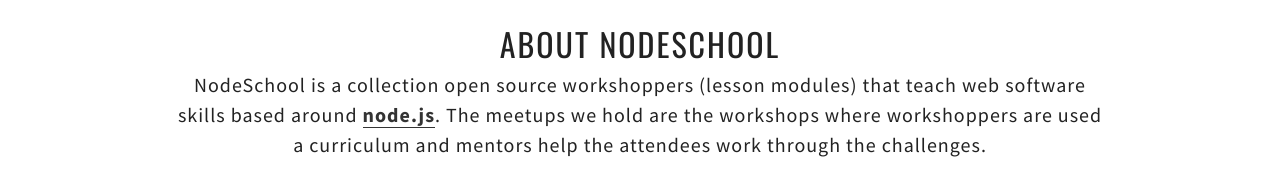
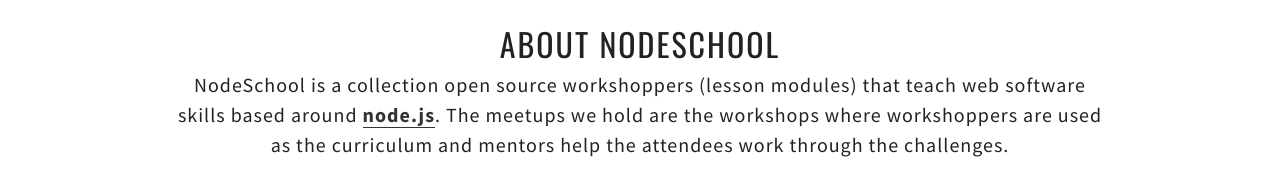
Before and after one commit to nodeschool/normal, a website: page index.html in a window 1280 px wide. Shown: the part 560-738 px from the top of the page. Drawn offline with nearby package versions, Linux system fonts and the light colour scheme.

Commit message:
Updated NodeSchool description for grammar.

```diff
--- a/index.html
+++ b/index.html
@@ -37,7 +37,7 @@
     <div class="main">
       <div class="about-nodeschool">
         <h2>About NodeSchool</h2>
-        <p class="description">NodeSchool is a collection open source workshoppers (lesson modules) that teach web software skills based around <a target="_blank" href="https://nodejs.org">node.js</a>. The meetups we hold are the workshops where workshoppers are used a curriculum and mentors help the attendees work through the challenges.</p>
+        <p class="description">NodeSchool is a collection open source workshoppers (lesson modules) that teach web software skills based around <a target="_blank" href="https://nodejs.org">node.js</a>. The meetups we hold are the workshops where workshoppers are used as the curriculum and mentors help the attendees work through the challenges.</p>
         <a target="_blank" class="button-primary" href="http://nodeschool.io/">nodeschool.io</a>
       </div>
 
```
